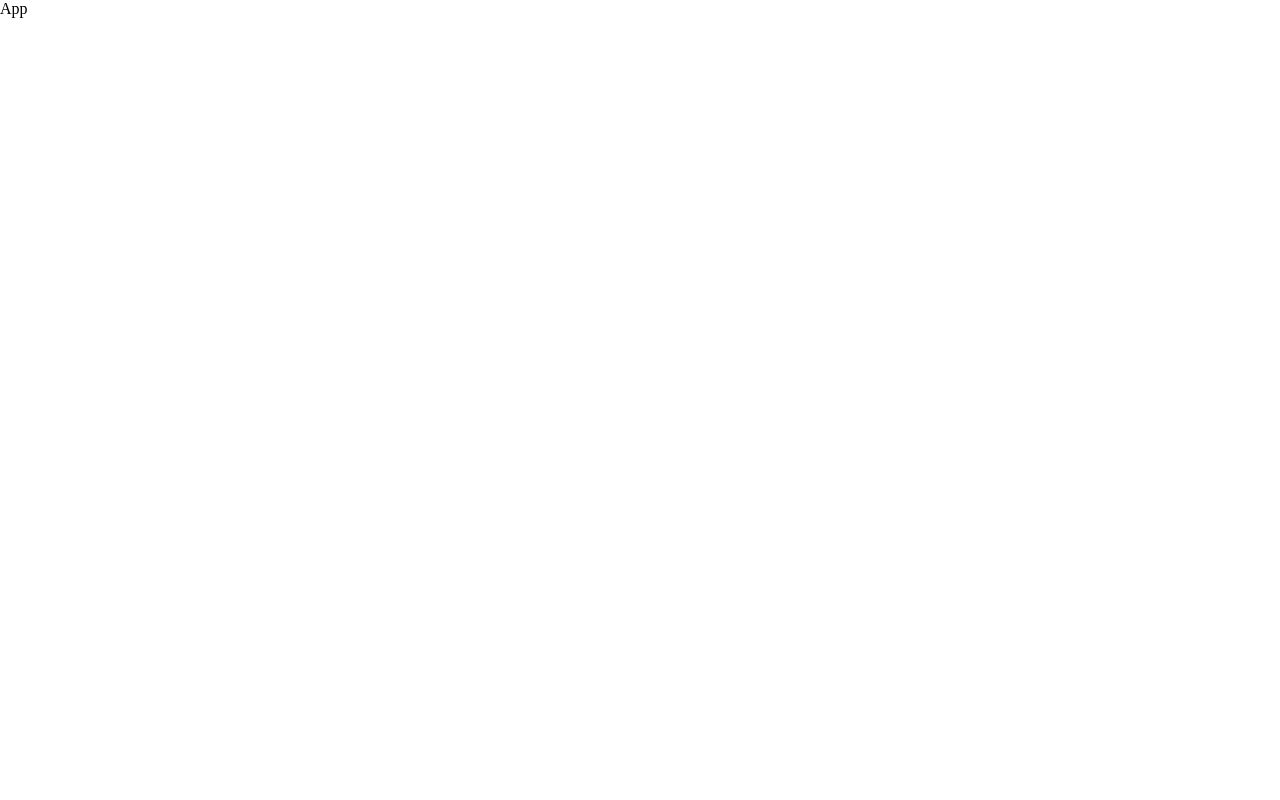
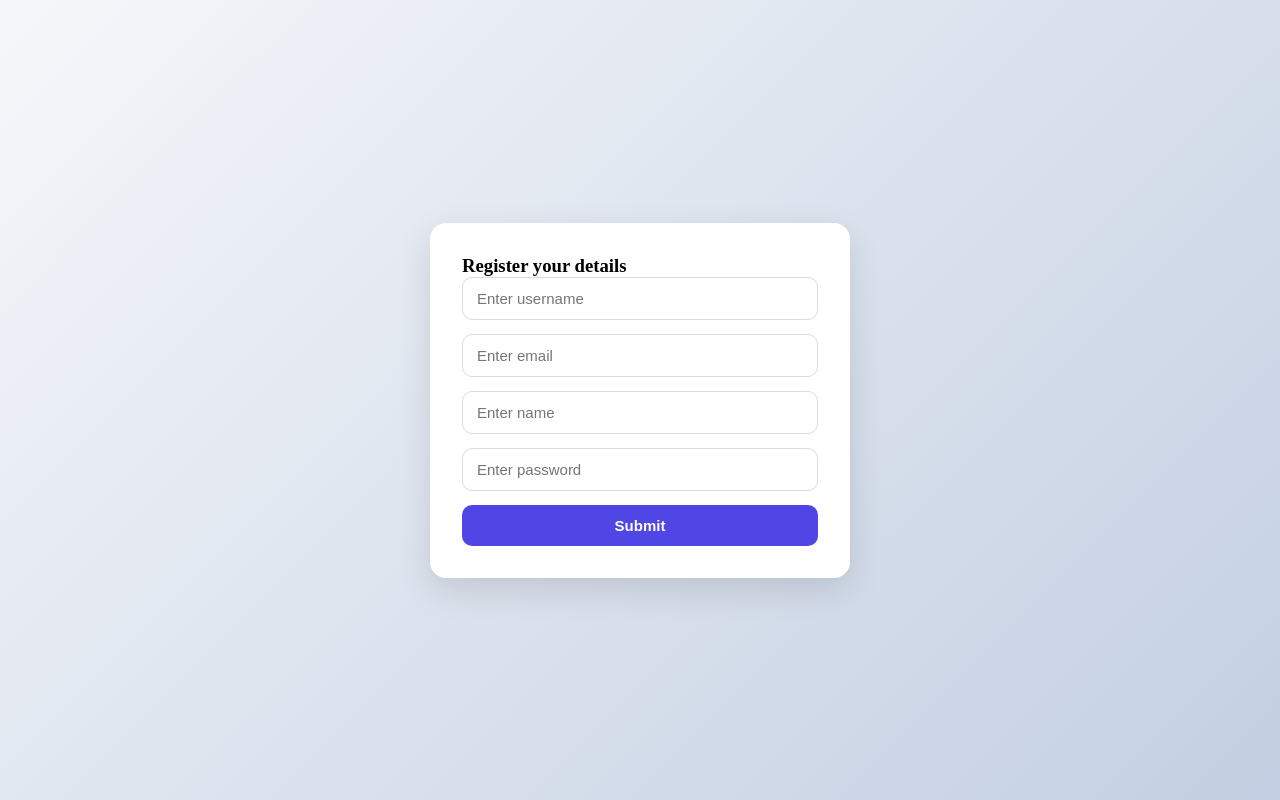
Before and after one commit to mithlesh91/perplexity, a React (Vite) app in the folder Frontend/: page / in a window 1280 px wide. Built offline with nearby package versions, Linux system fonts and the light colour scheme.

Commit message:
Add registration feature with form handling and styling
Signed-off-by: Mithlesh <aryanrajnwd9155@gmail.com>

```diff
--- a/Frontend/package.json
+++ b/Frontend/package.json
@@ -11,7 +11,8 @@
   },
   "dependencies": {
     "react": "^19.2.7",
-    "react-dom": "^19.2.7"
+    "react-dom": "^19.2.7",
+    "sass": "^1.102.0"
   },
   "devDependencies": {
     "@types/react": "^19.2.17",
--- a/Frontend/src/App.jsx
+++ b/Frontend/src/App.jsx
@@ -1,8 +1,11 @@
 import React from 'react'
+import Register from './Features/Auth/Page/Register'
 
 const App = () => {
   return (
-    <div>App</div>
+   <>
+   <Register/>
+   </>
   )
 }
 
--- /dev/null
+++ b/Frontend/src/Features/Auth/Page/Register.jsx
@@ -0,0 +1,53 @@
+import React from 'react'
+import '../Page/shares/register.scss'
+import { useState } from 'react'
+
+const Register = () => {
+    const [username, setusername] = useState("")
+    const [email, setemail] = useState("")
+    const [name, setname] = useState("")
+    const [password, setpassword] = useState("")
+    const formhandle = (e) => {
+        e.preventDefault()
+        console.log("username",username)
+        console.log("email",email)
+        console.log("name",name)
+        console.log("password",password)
+    }
+    return (
+        <div className="main">
+            <div className="container">
+                <h3>Register your details</h3>
+                <form onSubmit={formhandle} >
+                    <input
+                        value={username}
+                        onChange={(e) => { setusername(e.target.value) }}
+                        type="text" placeholder='Enter username'
+                        name='username'
+                    />
+                    <input
+                        value={email}
+                        onChange={(e) => { setemail(e.target.value) }}
+                        type="email" placeholder='Enter email'
+                        name='email'
+                    />
+                    <input
+                        value={name}
+                        onChange={(e) => { setname(e.target.value) }}
+                        type="text" placeholder='Enter name'
+                        name='name'
+                    />
+                    <input
+                        value={password}
+                        onChange={(e) => { setpassword(e.target.value) }}
+                        type="password" placeholder='Enter password'
+                        name='password'
+                    />
+                    <button>Submit</button>
+                </form>
+            </div>
+        </div>
+    )
+}
+
+export default Register
--- /dev/null
+++ b/Frontend/src/Features/Auth/Page/shares/register.css
@@ -0,0 +1,49 @@
+.main {
+  min-height: 100vh;
+  width: 100%;
+  background: linear-gradient(135deg, #f5f7fa 0%, #c3cfe2 100%);
+  display: flex;
+  justify-content: center;
+  align-items: center;
+  padding: 20px;
+  box-sizing: border-box;
+}
+.main .container {
+  width: 100%;
+  max-width: 420px;
+  background: #ffffff;
+  padding: 32px;
+  border-radius: 16px;
+  box-shadow: 0 12px 35px rgba(0, 0, 0, 0.12);
+}
+.main .container form {
+  display: flex;
+  flex-direction: column;
+  gap: 14px;
+}
+.main .container form input {
+  padding: 12px 14px;
+  border: 1px solid #d8dce6;
+  border-radius: 10px;
+  outline: none;
+  font-size: 15px;
+  transition: border-color 0.2s ease, box-shadow 0.2s ease;
+}
+.main .container form input:focus {
+  border-color: #4f46e5;
+  box-shadow: 0 0 0 3px rgba(79, 70, 229, 0.15);
+}
+.main .container form button {
+  padding: 12px 14px;
+  border: none;
+  border-radius: 10px;
+  background: #4f46e5;
+  color: white;
+  font-size: 15px;
+  font-weight: 600;
+  cursor: pointer;
+  transition: background 0.2s ease;
+}
+.main .container form button:hover {
+  background: #4338ca;
+}/*# sourceMappingURL=register.css.map */
--- /dev/null
+++ b/Frontend/src/Features/Auth/Page/shares/register.scss
@@ -0,0 +1,55 @@
+.main {
+    min-height: 100vh;
+    width: 100%;
+    background: linear-gradient(135deg, #f5f7fa 0%, #c3cfe2 100%);
+    display: flex;
+    justify-content: center;
+    align-items: center;
+    padding: 20px;
+    box-sizing: border-box;
+
+    .container {
+        width: 100%;
+        max-width: 420px;
+        background: #ffffff;
+        padding: 32px;
+        border-radius: 16px;
+        box-shadow: 0 12px 35px rgba(0, 0, 0, 0.12);
+
+        form {
+            display: flex;
+            flex-direction: column;
+            gap: 14px;
+
+            input {
+                padding: 12px 14px;
+                border: 1px solid #d8dce6;
+                border-radius: 10px;
+                outline: none;
+                font-size: 15px;
+                transition: border-color 0.2s ease, box-shadow 0.2s ease;
+
+                &:focus {
+                    border-color: #4f46e5;
+                    box-shadow: 0 0 0 3px rgba(79, 70, 229, 0.15);
+                }
+            }
+
+            button {
+                padding: 12px 14px;
+                border: none;
+                border-radius: 10px;
+                background: #4f46e5;
+                color: white;
+                font-size: 15px;
+                font-weight: 600;
+                cursor: pointer;
+                transition: background 0.2s ease;
+
+                &:hover {
+                    background: #4338ca;
+                }
+            }
+        }
+    }
+}
```
Also changed, not shown: 2 other files (tests, documents, lock files or other folders).
